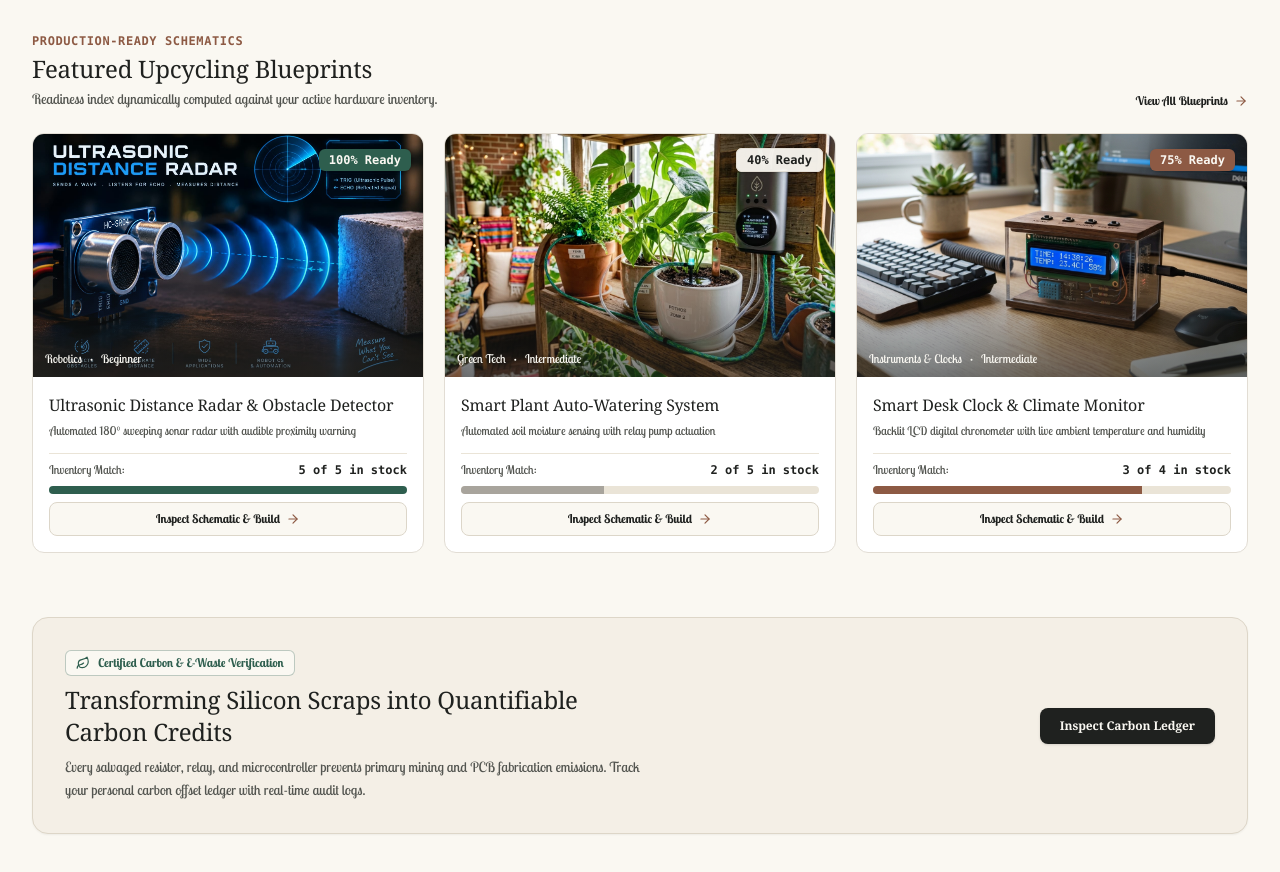
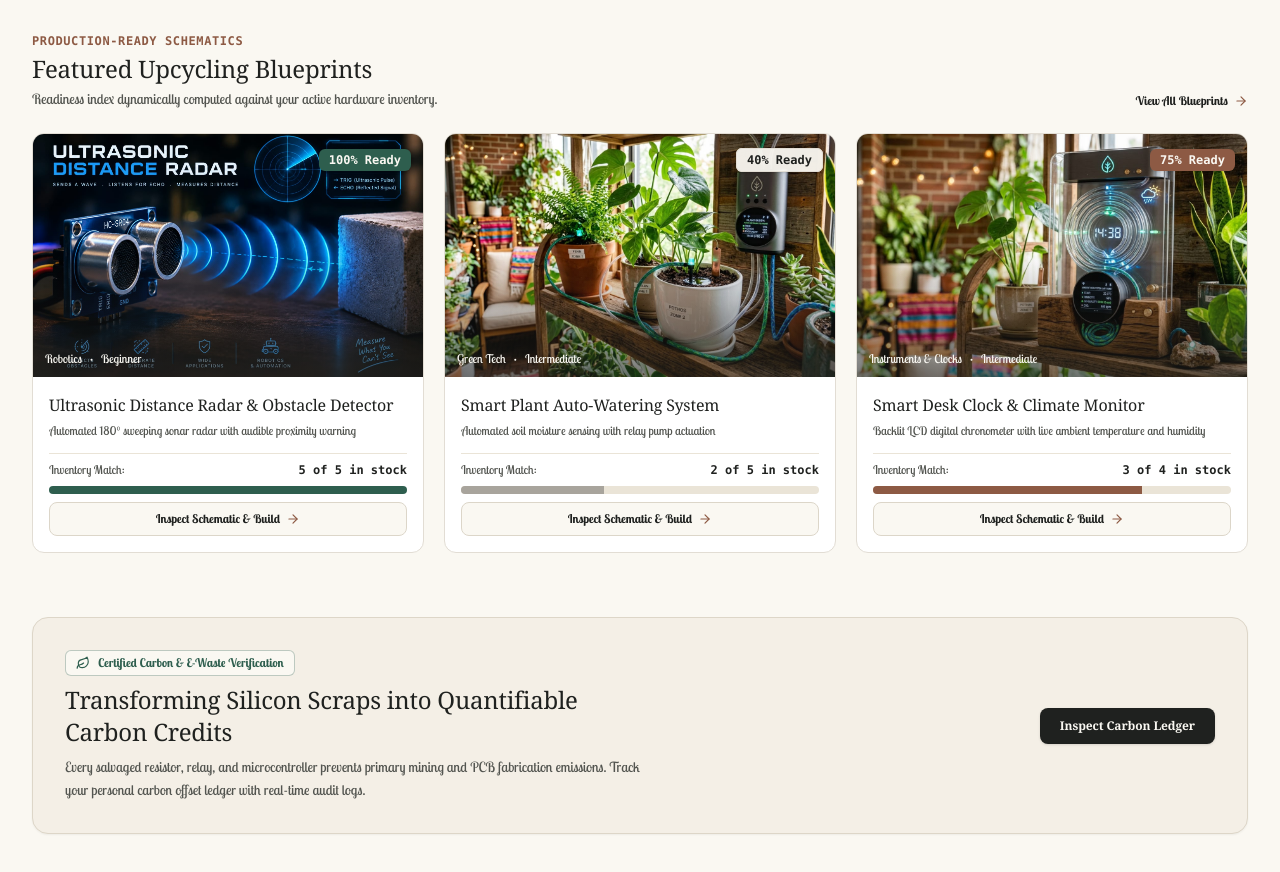
Before and after one commit to avinashk08408/secondlife, a React (Vite) app: page / in a window 1280 px wide. Shown: the part 1520-2392 px from the top of the page. Built offline with nearby package versions, Linux system fonts and the light colour scheme.

Commit message:
feat: add smart desk clock image

```diff
--- a/src/data/initialData.ts
+++ b/src/data/initialData.ts
@@ -334,7 +334,7 @@ export const INITIAL_PROJECTS: Project[] = [
     category: 'Instruments & Clocks',
     difficulty: 'Intermediate',
     estimatedBuildTimeMinutes: 60,
-    image: '/src/assets/images/project_desk_clock_1791212797342.jpg',
+    image: `${import.meta.env.BASE_URL}images/smart-desk-clock.jpg`,
     environmentalImpact: {
       divertedGrams: 77,
       preventedCo2Kg: 1.08,
```
Also changed, not shown: public/images/smart-desk-clock.jpg (added).
